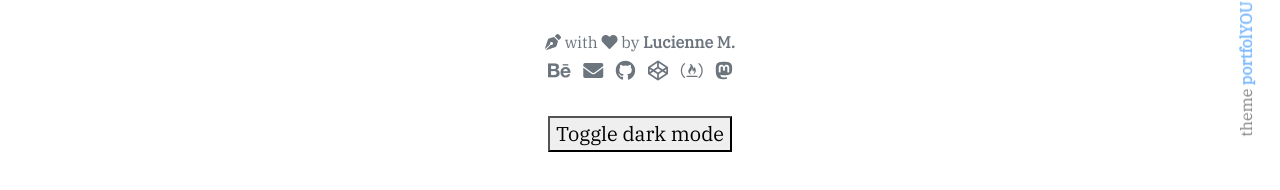
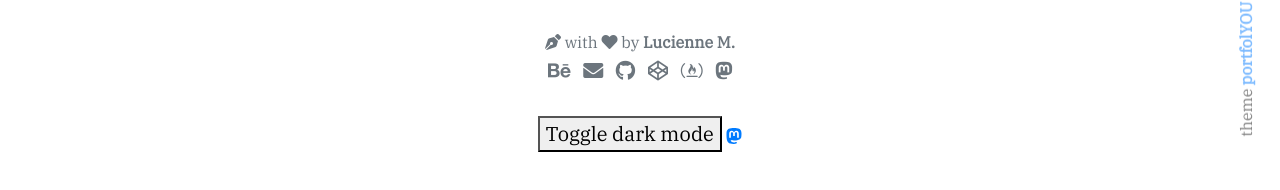
Before and after one commit to lmldvd/lmldvd.github.io, a Jekyll site: the page built from _projects/(5) 5th Project.md, in a window 1280 px wide. Shown: the part 707-897 px from the top of the page. Built offline with Jekyll 4.4.1, drawn with Linux system fonts in a browser that asks for light colours; nearby versions of some CDN libraries; some web fonts are replaced.

Commit message:
Update footer.html

```diff
--- a/_includes/footer.html
+++ b/_includes/footer.html
@@ -44,4 +44,8 @@
 }
 </script>
 
+<a rel="me" href="https://mastodon.social/@lmldvd"><svg xmlns="http://www.w3.org/2000/svg" width="16" height="16" fill="currentColor" class="bi bi-mastodon" viewBox="0 0 16 16">
+  <path d="M11.19 12.195c2.016-.24 3.77-1.475 3.99-2.603.348-1.778.32-4.339.32-4.339 0-3.47-2.286-4.488-2.286-4.488C12.062.238 10.083.017 8.027 0h-.05C5.92.017 3.942.238 2.79.765c0 0-2.285 1.017-2.285 4.488l-.002.662c-.004.64-.007 1.35.011 2.091.083 3.394.626 6.74 3.78 7.57 1.454.383 2.703.463 3.709.408 1.823-.1 2.847-.647 2.847-.647l-.06-1.317s-1.303.41-2.767.36c-1.45-.05-2.98-.156-3.215-1.928a3.614 3.614 0 0 1-.033-.496s1.424.346 3.228.428c1.103.05 2.137-.064 3.188-.189zm1.613-2.47H11.13v-4.08c0-.859-.364-1.295-1.091-1.295-.804 0-1.207.517-1.207 1.541v2.233H7.168V5.89c0-1.024-.403-1.541-1.207-1.541-.727 0-1.091.436-1.091 1.296v4.079H3.197V5.522c0-.859.22-1.541.66-2.046.456-.505 1.052-.764 1.793-.764.856 0 1.504.328 1.933.983L8 4.39l.417-.695c.429-.655 1.077-.983 1.934-.983.74 0 1.336.259 1.791.764.442.505.661 1.187.661 2.046v4.203z"/>
+</svg></a>
+
 </footer>
```
